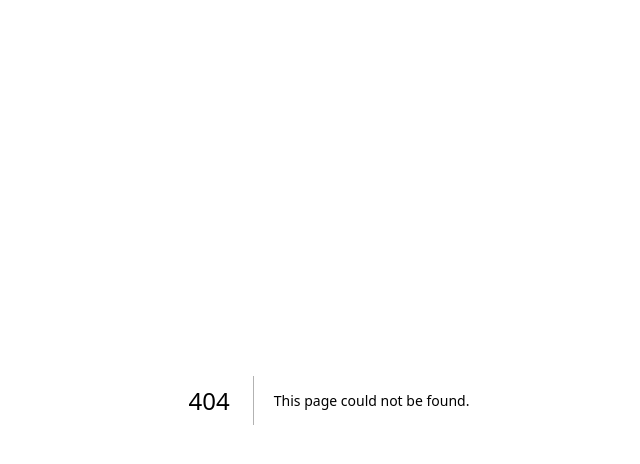
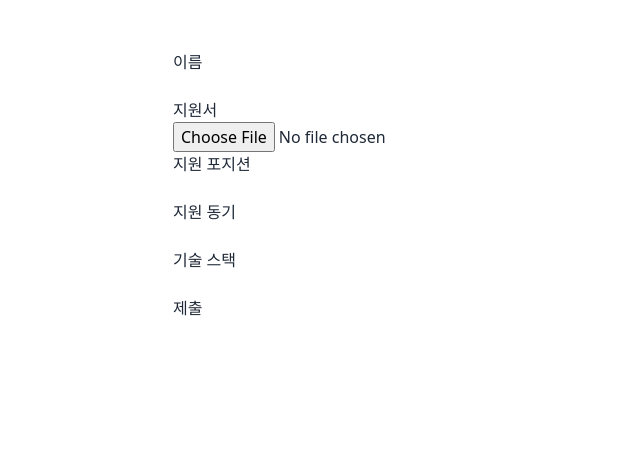
Before and after one commit to glowingjade/developer-interview-simulation, a Next.js app: page /application in a window 1280 px wide. Before the commit this address had no page. Shown: the top 464 px of the page, without its empty margins (311-951 px from the left). Built offline with nearby package versions, Linux system fonts and the light colour scheme.

Commit message:
Implement basic application submission

```diff
--- a/package.json
+++ b/package.json
@@ -15,6 +15,7 @@
     "postcss": "8.4.24",
     "react": "18.2.0",
     "react-dom": "18.2.0",
+    "react-hook-form": "^7.44.3",
     "tailwindcss": "3.3.2"
   },
   "devDependencies": {
--- /dev/null
+++ b/src/pages/api/application.js
@@ -0,0 +1,34 @@
+import fsPromises from 'fs/promises';
+import path from 'path';
+
+const dataFilePath = path.join(process.cwd(), '/private/applications.json');
+
+export default async function handler(req, res) {
+  if (req.method == 'POST') {
+    try {
+      const jsonData = await fsPromises.readFile(dataFilePath);
+      const objectData = JSON.parse(jsonData);
+
+      const { name, application, position, motivation, skill } = req.body;
+      const newData = {
+        id: objectData.length,
+        name,
+        application,
+        position,
+        motivation,
+        skill
+      };
+
+      objectData.push(newData);
+
+      const updatedData = JSON.stringify(objectData);
+      await fsPromises.writeFile(dataFilePath, updatedData);
+
+      res.status(200).json({ message: 'Successfully updated application' });
+    }
+    catch (error) {
+      console.error(error);
+      res.status(500).json({ message: 'Error updating application' });
+    }
+  }
+}
--- /dev/null
+++ b/src/pages/application/index.js
@@ -0,0 +1,56 @@
+import { useForm } from 'react-hook-form';
+import styles from '../../styles/application.module.css';
+
+const handleSubmit = async (event) => {
+  event.preventDefault();
+
+  const data = {
+    name: event.target.name.value,
+    application: event.target.application.value,
+    position: event.target.position.value,
+    motivation: event.target.motivation.value,
+    skill: event.target.skill.value,
+  }
+
+  const response = await fetch('/api/application', {
+    method: 'POST',
+    headers: {
+      'Content-Type': 'application/json',
+    },
+    body: JSON.stringify(data),
+  });
+
+  const responseData = await response.json();
+  console.log(responseData);
+}
+
+export default function Application() {
+  const { register, errors } = useForm();
+  return (
+    <div className={styles.background}>
+      <form onSubmit={handleSubmit}>
+        <label>이름</label>
+        <br />
+        <input type="text" {...register("name")} />
+        <br />
+        <label>지원서</label>
+        <br />
+        <input type="file" {...register("application")} />
+        <br />
+        <label>지원 포지션</label>
+        <br />
+        <input type="text" {...register("position")} />
+        <br />
+        <label>지원 동기</label>
+        <br />
+        <input type="text" {...register("motivation")} />
+        <br />
+        <label>기술 스택</label>
+        <br />
+        <input type="text" {...register("skill")} />
+        <br />
+        <button type="submit">제출</button>
+      </form>
+    </div>
+  );
+}
--- /dev/null
+++ b/src/styles/application.module.css
@@ -0,0 +1,11 @@
+.background {
+  display: flex;
+  flex-direction: column;
+  align-items: center;
+  margin-top: 50px;
+}
+
+.text-input-container {
+  width: 500px;
+  margin-bottom: 50px;
+}
```
Also changed, not shown: 1 other file (tests, documents, lock files or other folders).
